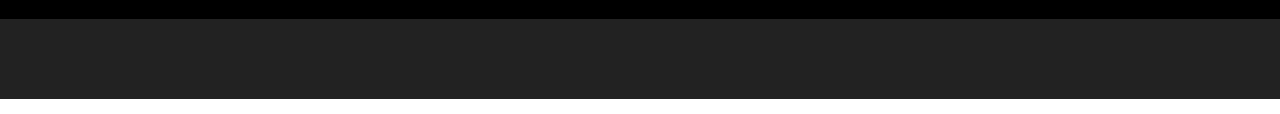
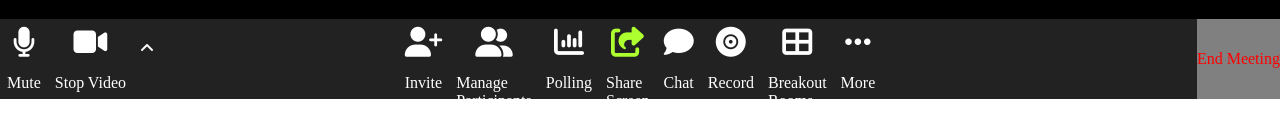
Before and after one commit to federicomanni97/html-css-zoom, a plain HTML site: page index.html in a window 1280 px wide. Shown: the part 701-815 px from the top of the page. Drawn offline with Linux system fonts and the light colour scheme.

Commit message:
zoom-exercise

```diff
--- a/css/style.css
+++ b/css/style.css
@@ -11,6 +11,7 @@
 .container{
     width: 100%;
     height: 100vh;
+    max-height: 100vh;
     background-color: black;
 
 }
@@ -29,6 +30,7 @@
 
 .d-flex{
     display: flex;
+    align-content: center;
 }
 
 .wrap{
@@ -74,3 +76,47 @@
     background-color: grey;
     border-radius: 10%;
 }
+
+li{
+    color: white;
+    padding: 7px;
+}
+
+ul{
+    list-style: none;
+}
+
+.container-flex{
+    width: calc(100% / 3);
+}
+
+.icon{
+    text-align: center;
+    font-size: 30px;
+}
+
+.flex-start{
+    justify-content: flex-start;
+}
+
+.flex-end{
+    justify-content: flex-end;
+}
+
+.end{
+    text-align: center;
+    line-height: 80px;
+    color: red;
+}
+
+.end-call{
+    background-color: grey;
+}
+
+.arrow{
+    padding-top: 50%;
+}
+
+#share{
+    color: greenyellow;
+}
--- a/index.html
+++ b/index.html
@@ -121,10 +121,81 @@
             <img src="https://fastly.picsum.photos/id/871/300/200.jpg?hmac=Fy9MXfb2E6jQGPCfGwlaV9MirwHx3XxTGNRFxsir6K0" alt="img1">
          </div>
       </div>
-      <div class="playbar">
+      <div class="playbar d-flex">
+        <section class="d-flex container-flex">
+                <ul>
+                    <li class="icon"><i class="fa-solid fa-microphone"></i></li>
+                    <li>Mute</li>
+                </ul>
 
-      </div>
+            <div>
+                <ul>
+                    <li class="icon"><i class="fa-solid fa-video"></i></li>
+                    <li>Stop Video</li>
+                </ul>
+            </div>
+
+            <div>
+                <ul class="arrow">
+                    <li><i class="fa-solid fa-angle-up"></i></li>
+                </ul>
+            </div>
+
+        </section>
+
+
+        <section class="container-flex d-flex j-center">
+                <ul>
+                    <li class="icon"><i class="fa-solid fa-user-plus"></i></li>
+                    <li>Invite</li>
+                </ul>
+            <div>
+                <ul>
+                    <li class="icon"><i class="fa-solid fa-user-group"></i></li>
+                    <li>Manage Participants</li>
+                </ul>
+            </div>
+            <div>
+                <ul>
+                    <li class="icon"><i class="fa-solid fa-chart-column"></i></li>
+                    <li>Polling</li>
+                </ul>
+            </div>
+            <div>
+                <ul>
+                    <li class="icon" id="share"><i class="fa-solid fa-share-from-square"></i></li>
+                    <li>Share Screen</li>
+                </ul>
+            </div>
+            <div>
+                <ul>
+                    <li class="icon"><i class="fa-solid fa-comment"></i></li>
+                    <li>Chat</li>
+                </ul>
+            </div>
+            <div>
+                <ul>
+                    <li class="icon"><i class="fa-solid fa-record-vinyl"></i></li>
+                    <li>Record</li>
+                </ul>
+            </div>
+            <div>
+                <ul>
+                    <li class="icon"><i class="fa-solid fa-table-cells-large"></i></li>
+                    <li>Breakout Rooms</li>
+                </ul>
+            </div>
+            <div>
+                <ul>
+                    <li class="icon"><i class="fa-solid fa-ellipsis"></i></li>
+                    <li>More</li>
+                </ul>
+            </div>
+        </section>
+
+        <section class="d-flex flex-end container-flex end">
+            <span class="end-call">End Meeting</span>
+        </section>
     </div>
-
 </body>
 </html>
```
